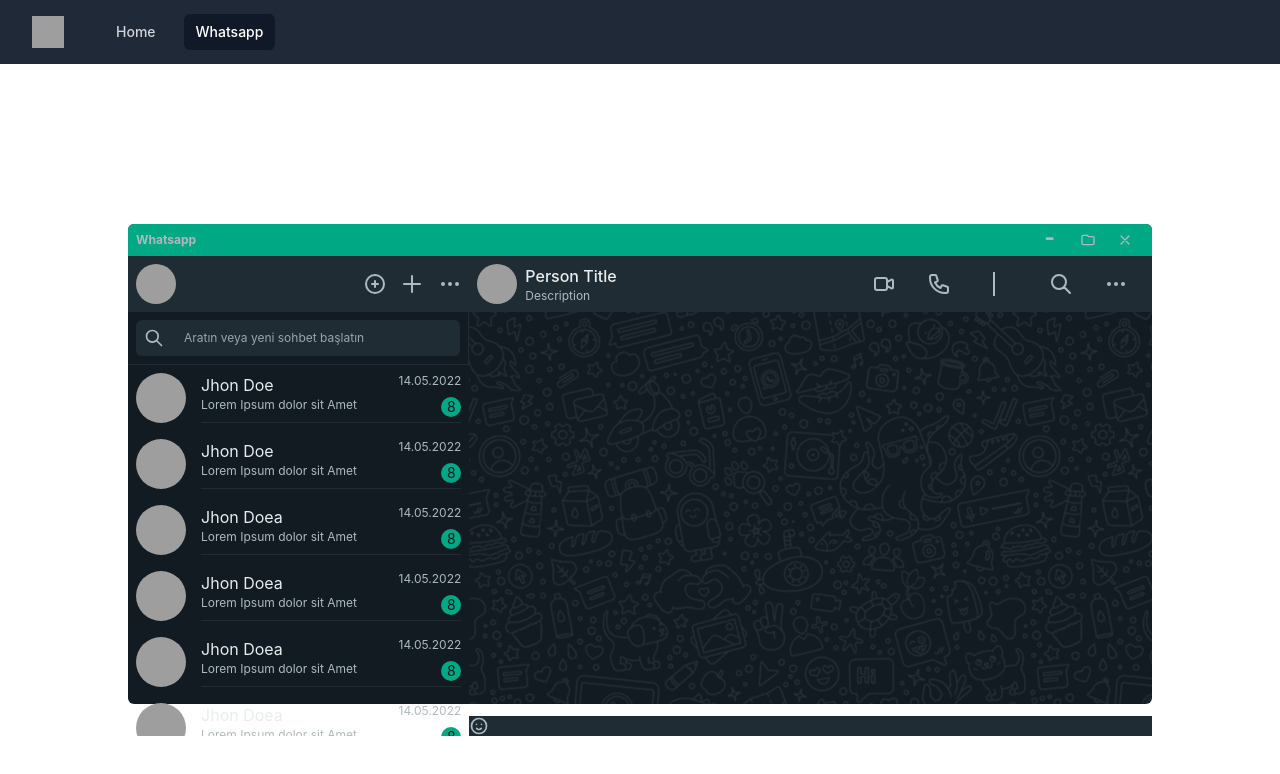
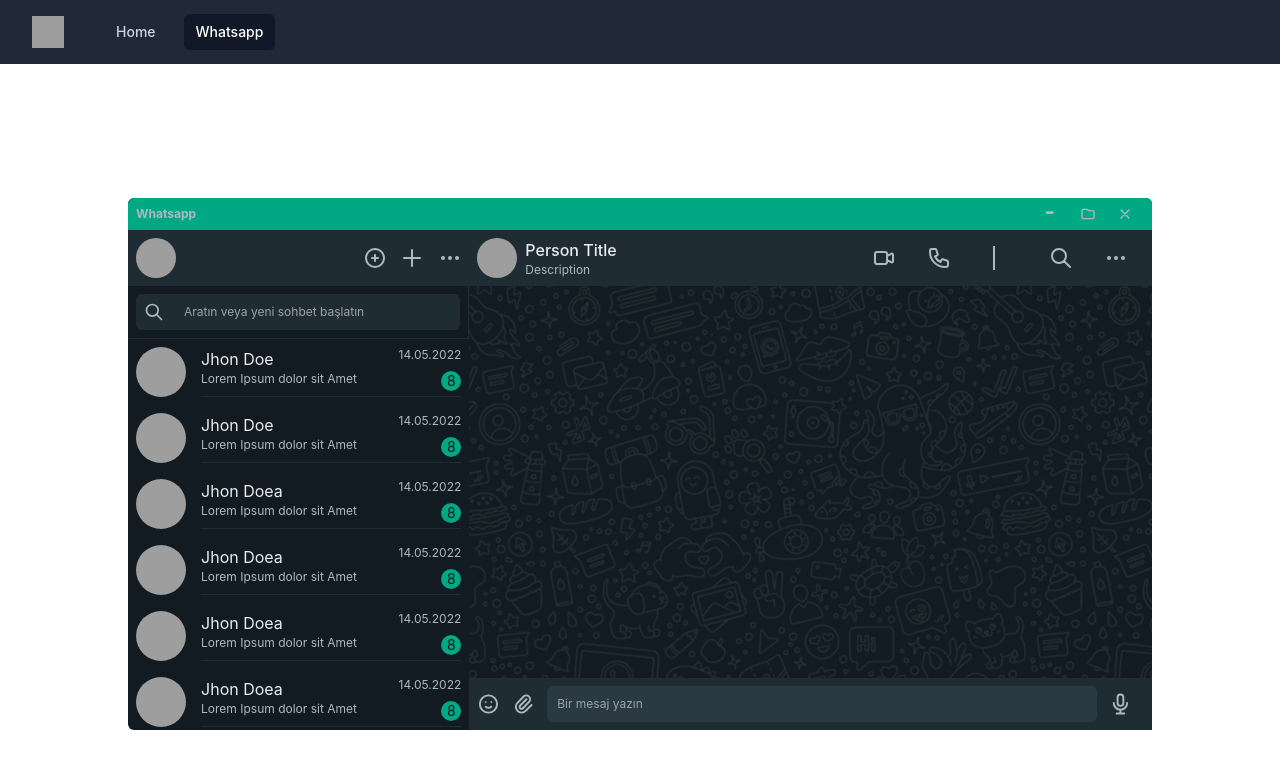
Before and after one commit to ayhan/next-tailwind-whatsapp-telegram, a Next.js app: page /chat in a window 1280 px wide. Shown: the top 774 px of the page. Built offline with nearby package versions, Linux system fonts and the light colour scheme; grey boxes are pictures that could not be loaded.

Commit message:
color added chat screen finish

```diff
--- a/src/pages/chat/components/ChatCard.js
+++ b/src/pages/chat/components/ChatCard.js
@@ -2,7 +2,7 @@ export const ChatCard = (props) => {
   const { data } = props;
   console.log(data);
   return (
-    <div className="grid grid-cols-5 p-2">
+    <div className="grid grid-cols-5 p-2 cursor-pointer hover:bg-wp-secondary-300">
       <div className="col-span-1">
         <img src={data.img} alt={data.name} className="rounded-full w-15" />
       </div>
--- a/src/pages/chat/index.js
+++ b/src/pages/chat/index.js
@@ -27,7 +27,7 @@ export default function Chat() {
       <div className="h-screen">
         <Header currentPage="Whatsapp" />
         <main className="flex items-center justify-center h-screen">
-          <div className="w-4/5 max-w-5xl rounded-md h-3/5 max-h-3/5 bg-wp-secondary-200">
+          <div className="w-4/5 max-w-5xl rounded-md bg-wp-secondary-200">
             <header className="flex justify-between p-2 text-xs text-wp-white-200 rounded-t-md bg-wp-primary">
               <div className="font-bold cursor-default">Whatsapp</div>
               <div className="flex justify-around cursor-pointer w-28">
@@ -42,7 +42,7 @@ export default function Chat() {
                 <SvgGenerator path="M6 18L18 6M6 6l12 12" className="w-4 h-4" />
               </div>
             </header>
-            <div className="grid h-full grid-cols-3">
+            <div className="grid grid-cols-3 chat-screen">
               <div className="col-span-1 overflow-hidden">
                 <div className="border-r border-wp-secondary-100">
                   <div className="flex items-center justify-between bg-wp-secondary-100">
@@ -133,10 +133,23 @@ export default function Chat() {
 
                   <div className="text-white"></div>
                 </div>
-                <div className="bg-wp-secondary-100">
+                <div className="flex p-2 bg-wp-secondary-100">
                   <SvgGenerator
                     path="M14.828 14.828a4 4 0 01-5.656 0M9 10h.01M15 10h.01M21 12a9 9 0 11-18 0 9 9 0 0118 0z"
-                    className="w-5 h-5 top-2 left-2 text-wp-white-200"
+                    className="mr-3 w-7 top-2 left-2 text-wp-white-200"
+                  />
+                  <SvgGenerator
+                    path="M15.172 7l-6.586 6.586a2 2 0 102.828 2.828l6.414-6.586a4 4 0 00-5.656-5.656l-6.415 6.585a6 6 0 108.486 8.486L20.5 13"
+                    className="mr-3 w-7 top-2 left-2 text-wp-white-200"
+                  />
+                  <input
+                    type="text"
+                    placeholder="Bir mesaj yazın"
+                    className="w-full text-wp-white-100 text-xs p-2.5 rounded-md outline-none bg-wp-secondary-400"
+                  />
+                  <SvgGenerator
+                    path="M19 11a7 7 0 01-7 7m0 0a7 7 0 01-7-7m7 7v4m0 0H8m4 0h4m-4-8a3 3 0 01-3-3V5a3 3 0 116 0v6a3 3 0 01-3 3z"
+                    className="mx-3 w-7 top-2 left-2 text-wp-white-200"
                   />
                 </div>
               </div>
--- a/styles/globals.css
+++ b/styles/globals.css
@@ -25,3 +25,7 @@ a {
 .chat-list::-webkit-scrollbar-thumb {
   background: #374045;
 }
+
+.chat-screen {
+  height: 500px;
+}
--- a/tailwind.config.js
+++ b/tailwind.config.js
@@ -15,7 +15,8 @@ module.exports = {
           secondary: {
             100: "#202c33",
             200: "#111b21",
-            300: "#374045"
+            300: "#374045",
+            400: "#2a3942"
           },
         },
       },
```
